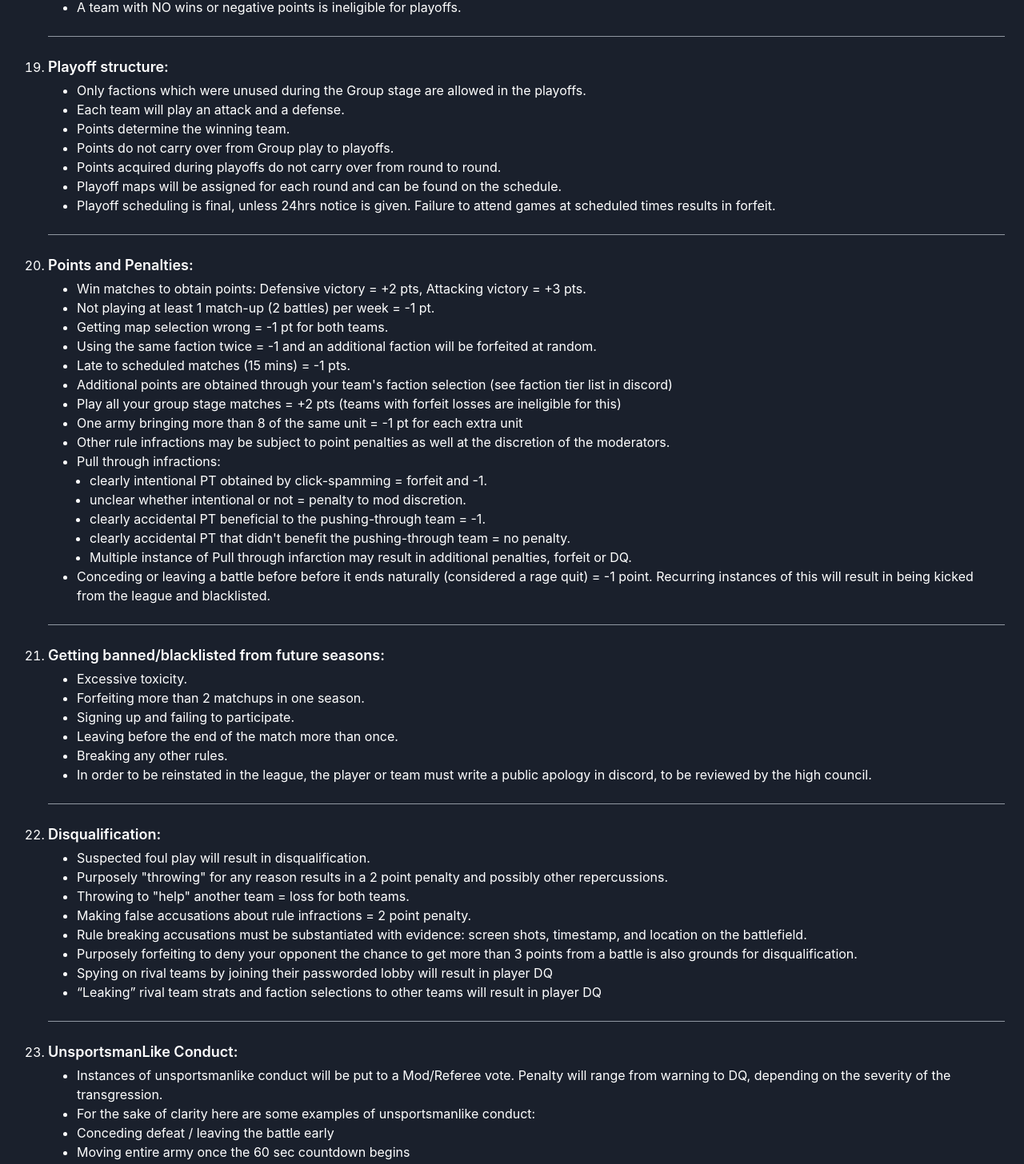
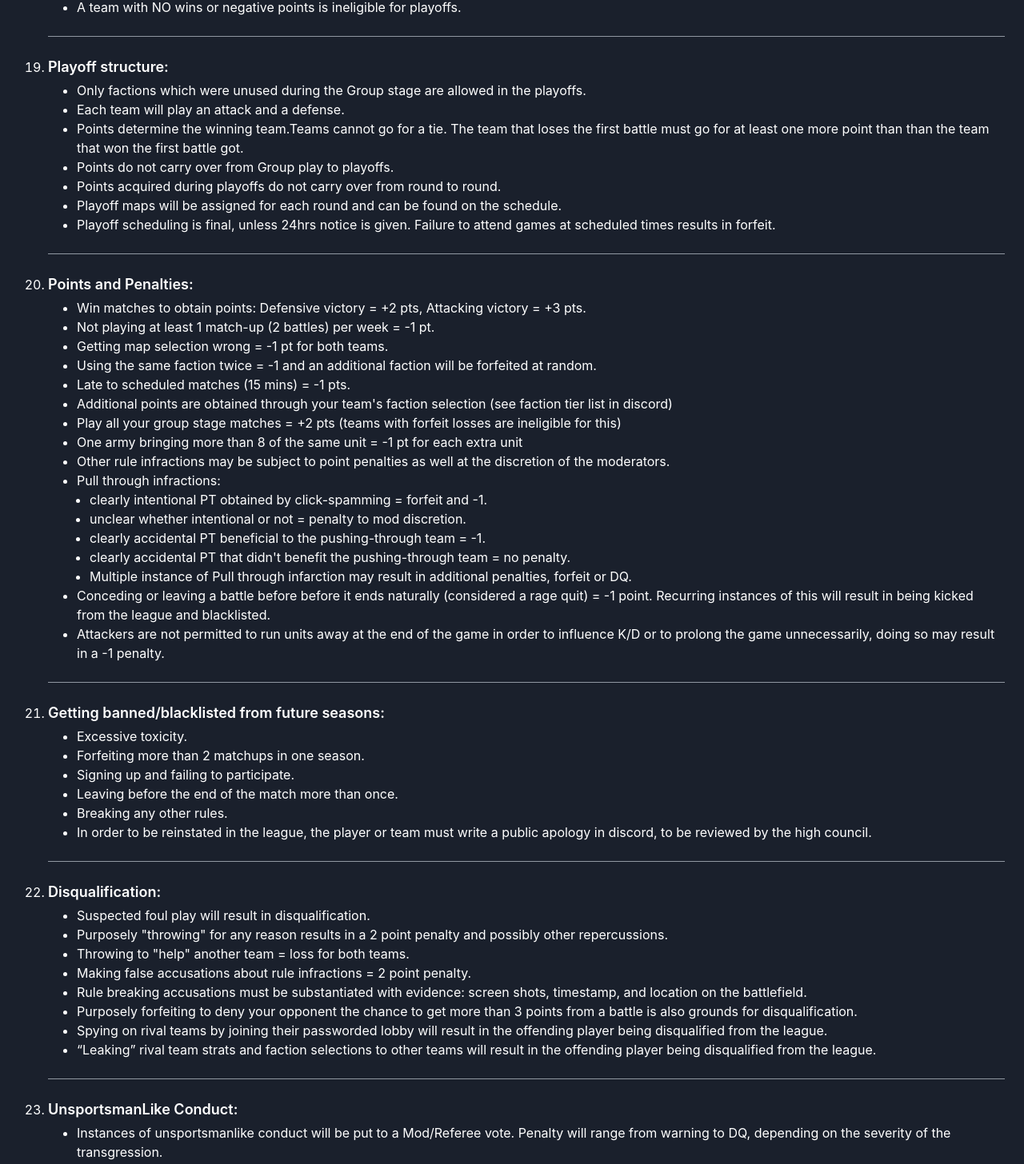
Before and after one commit to bobitsvetkov/tw-website, a React (Vite) app in the folder tw-project/: page /rules-info in a window 1280 px wide. Shown: the part 3830-5286 px from the top of the page at 80% size. Built offline with nearby package versions, Linux system fonts and the light colour scheme.

Commit message:
chore: make rules more descriptive

```diff
--- a/tw-project/src/components/Rules and Info/RulesInfo.tsx
+++ b/tw-project/src/components/Rules and Info/RulesInfo.tsx
@@ -205,7 +205,9 @@ const RulesInfo: React.FC = () => {
                     <UnorderedList mt={1} pl={5}>
                         <ListItem>Only factions which were unused during the Group stage are allowed in the playoffs.</ListItem>
                         <ListItem>Each team will play an attack and a defense.</ListItem>
-                        <ListItem>Points determine the winning team.</ListItem>
+                        <ListItem>Points determine the winning team.Teams cannot go for a tie.
+                        The team that loses the first battle must go for at least one more point than than the team that won the first battle got.
+                        </ListItem>
                         <ListItem>Points do not carry over from Group play to playoffs.</ListItem>
                         <ListItem>Points acquired during playoffs do not carry over from round to round.</ListItem>
                         <ListItem>Playoff maps will be assigned for each round and can be found on the schedule.</ListItem>
@@ -234,6 +236,7 @@ const RulesInfo: React.FC = () => {
                         </List>
                         </ListItem>
                         <ListItem>Conceding or leaving a battle before before it ends naturally (considered a rage quit) = -1 point. Recurring instances of this will result in being kicked from the league and blacklisted.</ListItem>
+                        <ListItem> Attackers are not permitted to run units away at the end of the game in order to influence K/D or to prolong the game unnecessarily, doing so may result in a -1 penalty.</ListItem>
                     </UnorderedList>
                 </ListItem>
                 <Divider my={4} />
@@ -258,8 +261,8 @@ const RulesInfo: React.FC = () => {
                         <ListItem>Making false accusations about rule infractions = 2 point penalty.</ListItem>
                         <ListItem>Rule breaking accusations must be substantiated with evidence: screen shots, timestamp, and location on the battlefield.</ListItem>
                         <ListItem>Purposely forfeiting to deny your opponent the chance to get more than 3 points from a battle is also grounds for disqualification.</ListItem>
-                        <ListItem>Spying on rival teams by joining their passworded lobby will result in player DQ</ListItem>
-                        <ListItem>“Leaking” rival team strats and faction selections to other teams will result in player DQ</ListItem>
+                        <ListItem>Spying on rival teams by joining their passworded lobby will result in the offending player being disqualified from the league.</ListItem>
+                        <ListItem>“Leaking” rival team strats and faction selections to other teams will result in the offending player being disqualified from the league.</ListItem>
 
                     </UnorderedList>
                 </ListItem>
@@ -271,11 +274,13 @@ const RulesInfo: React.FC = () => {
                             will range from warning to DQ, depending on the severity of the transgression.
                         </ListItem>
                         <ListItem>For the sake of clarity here are some examples of unsportsmanlike conduct:</ListItem>
+                        <List styleType="decimal" ml={4}>
                         <ListItem>Conceding defeat / leaving the battle early</ListItem>
                         <ListItem>Moving entire army once the 60 sec countdown begins</ListItem>
-                        <ListItem>Pushing drama (such as continuing to push drama long after mod council has made a decision)</ListItem>
+                        <ListItem>Prolonging drama (such as continuing to push drama long after mod council has made a decision)</ListItem>
                         <ListItem>Intentional Pushthrough</ListItem>
                         <ListItem>Leaking strat/factions/army comps</ListItem>
+                        </List>
                     </UnorderedList>
                 </ListItem>
                 <ListItem>
```
